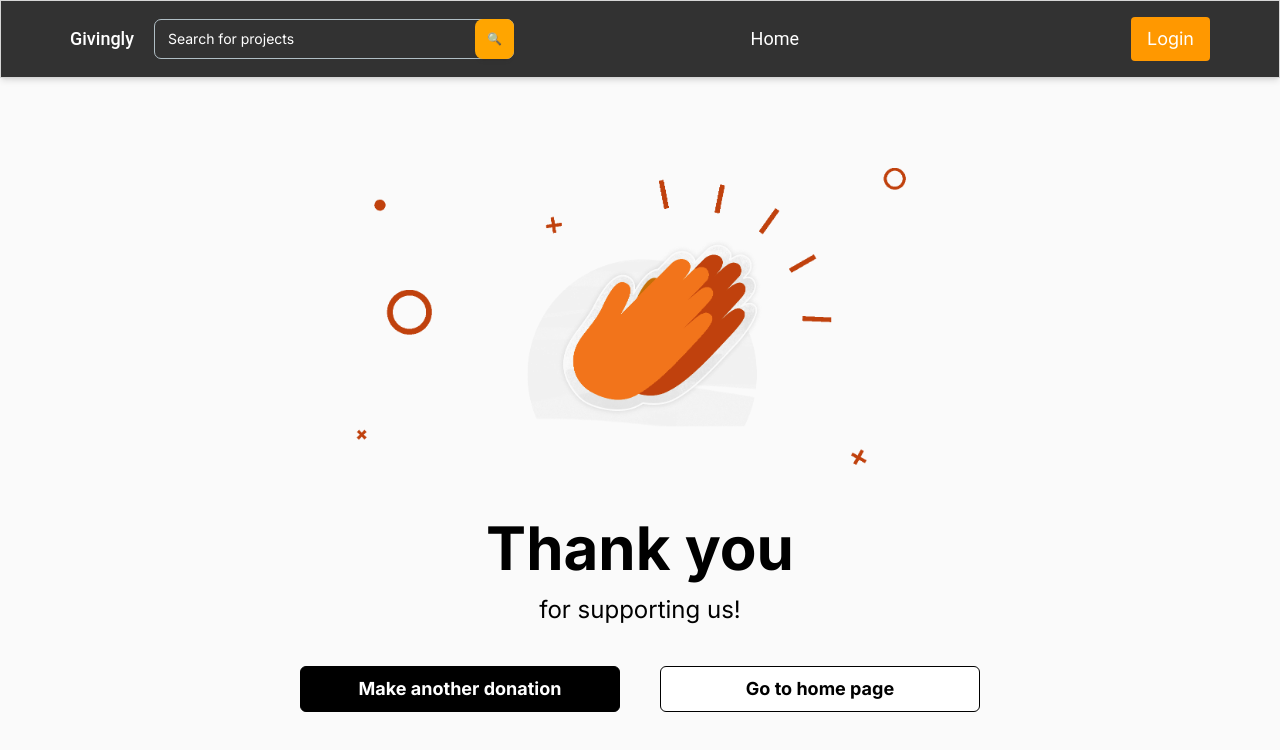
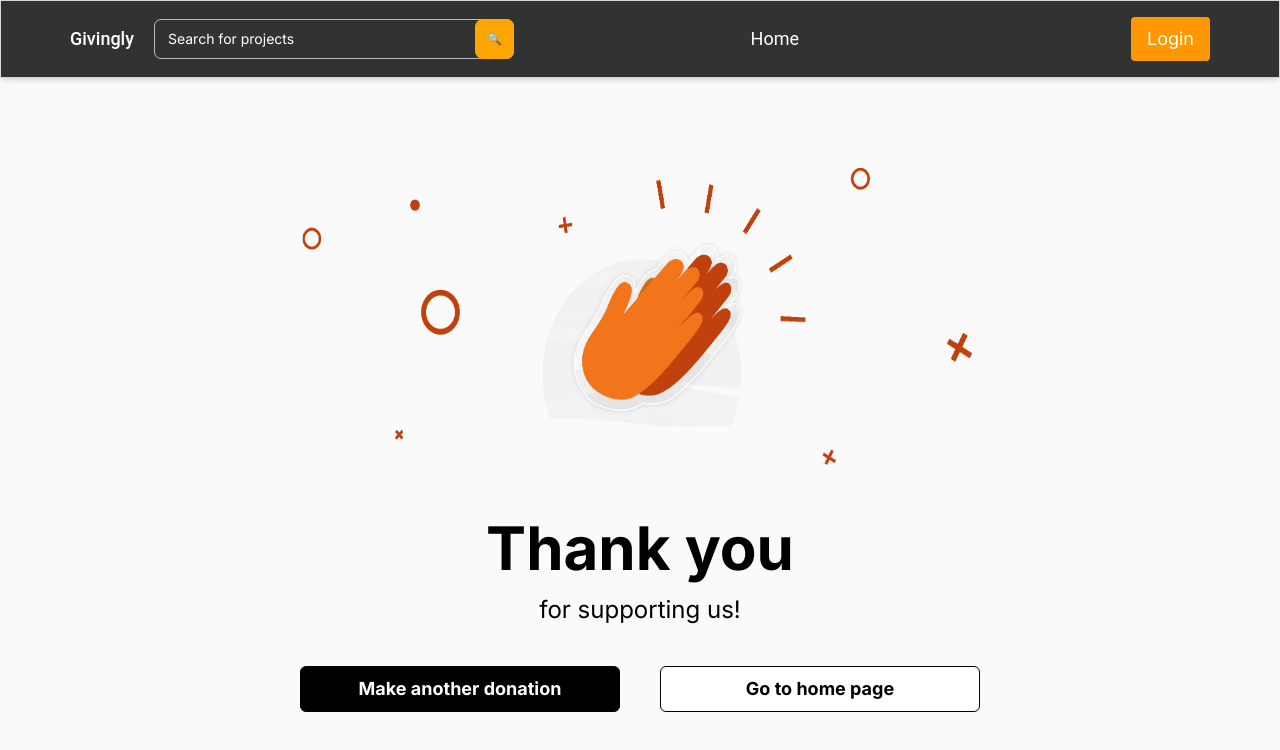
Before and after one commit to 202303-PRM-TR-FEW/Crowdfunding-Platform-Team-10, a Next.js app: page /thanks in a window 1280 px wide. Shown: the top 750 px of the page. Built offline with nearby package versions, Linux system fonts and the light colour scheme; no server answers; the database is empty.

Commit message:
Fix: edited single project to fetch by id & user projects show in his page and fixed some warinings

```diff
--- a/app/components/ProjectInfo.js
+++ b/app/components/ProjectInfo.js
@@ -42,7 +42,7 @@ export const ProjectInfo = ({
 
     profile_size: {
       height: "40px",
-      objectfit: "cover",
+
       width: "40px",
       borderRadius: "10px",
     },
@@ -80,7 +80,7 @@ export const ProjectInfo = ({
           width={200}
           height={300}
           alt="Picture of thanking"
-          objectfit="cover"
+
         />
       </aside>
       <section className={styles.right}>
@@ -91,7 +91,7 @@ export const ProjectInfo = ({
             height={165}
             src={user_img}
             alt="Picture of thanking"
-            objectfit="cover"
+
             style={styles.profile_size}
           />
           <p className={styles.prof_name}>{userName}</p>
--- a/app/components/ProjectOfTheWeek.js
+++ b/app/components/ProjectOfTheWeek.js
@@ -14,7 +14,7 @@ export default function ProjectOfTheWeek({ projectOfWeek }) {
           <img
             src={projectOfWeek.url}
             alt="Project of the week"
-            objectFit="cover"
+
           />
         </div>
         <div className="w-10/12">
--- a/app/components/Thanks.js
+++ b/app/components/Thanks.js
@@ -7,7 +7,7 @@ export const Thanks = () => {
     image: `w-3/4 mx-auto scale-75`,
     image_size: {
       minHeight: "400px",
-      objectFit: "cover",
+
     },
     title: `text-6xl font-bold mb-4`,
     text: `text-2xl mb-10`,
@@ -21,7 +21,7 @@ export const Thanks = () => {
         height={165}
         src={handImag}
         alt="Picture of thanking"
-        objectFit="cover"
+
         className={styles.image}
         style={styles.image_size}
       />
--- a/app/components/forms/DonationForm.jsx
+++ b/app/components/forms/DonationForm.jsx
@@ -103,7 +103,7 @@ const DonationForm = ({ openDonationForm, setOpenDonationForm }) => {
               />
             </div>
 
-            <Button variant="contained" type="submit" className="mt-32">
+            <Button  type="submit" className="mt-32">
               Pay Now
             </Button>
           </form>
```
